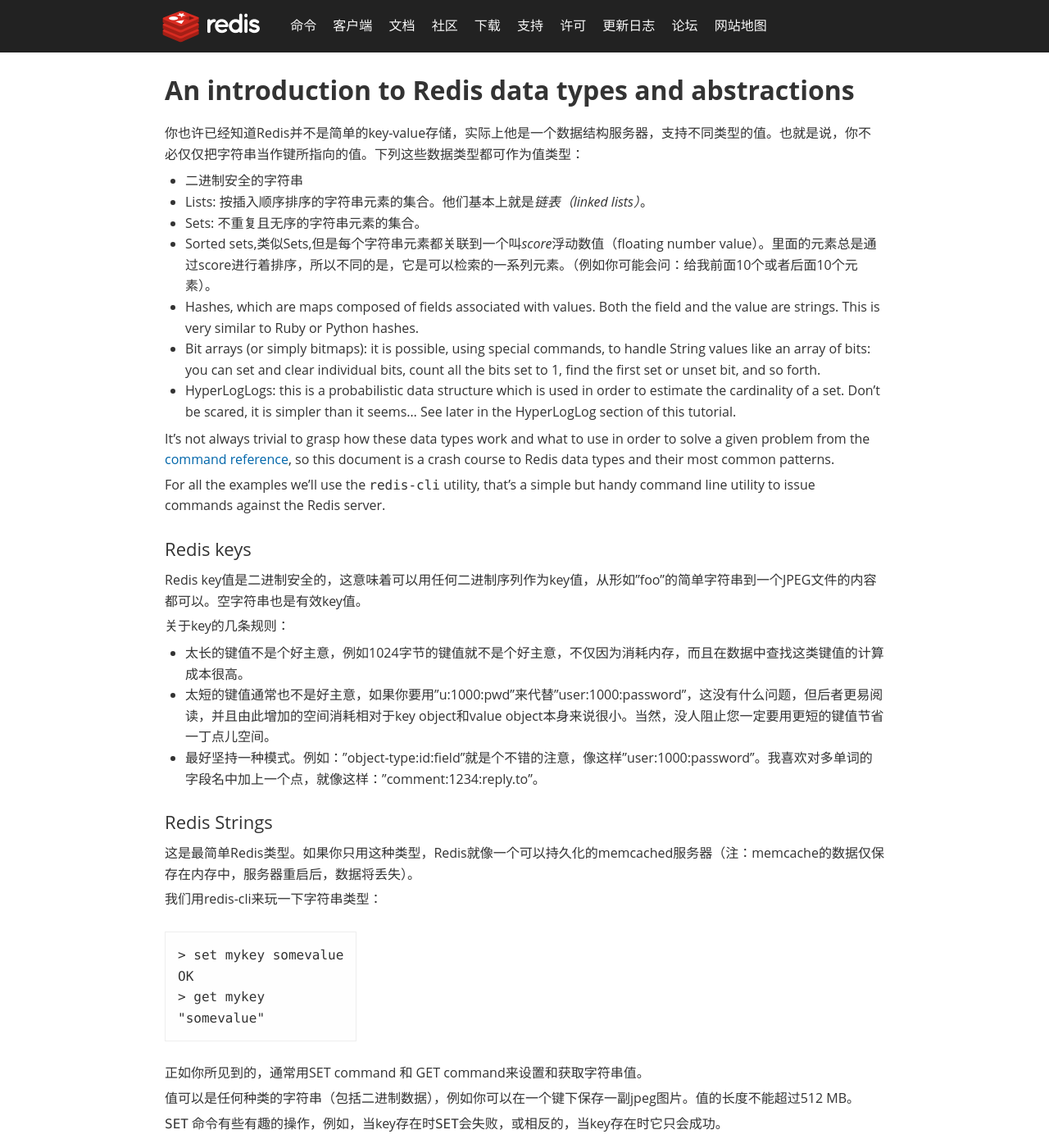
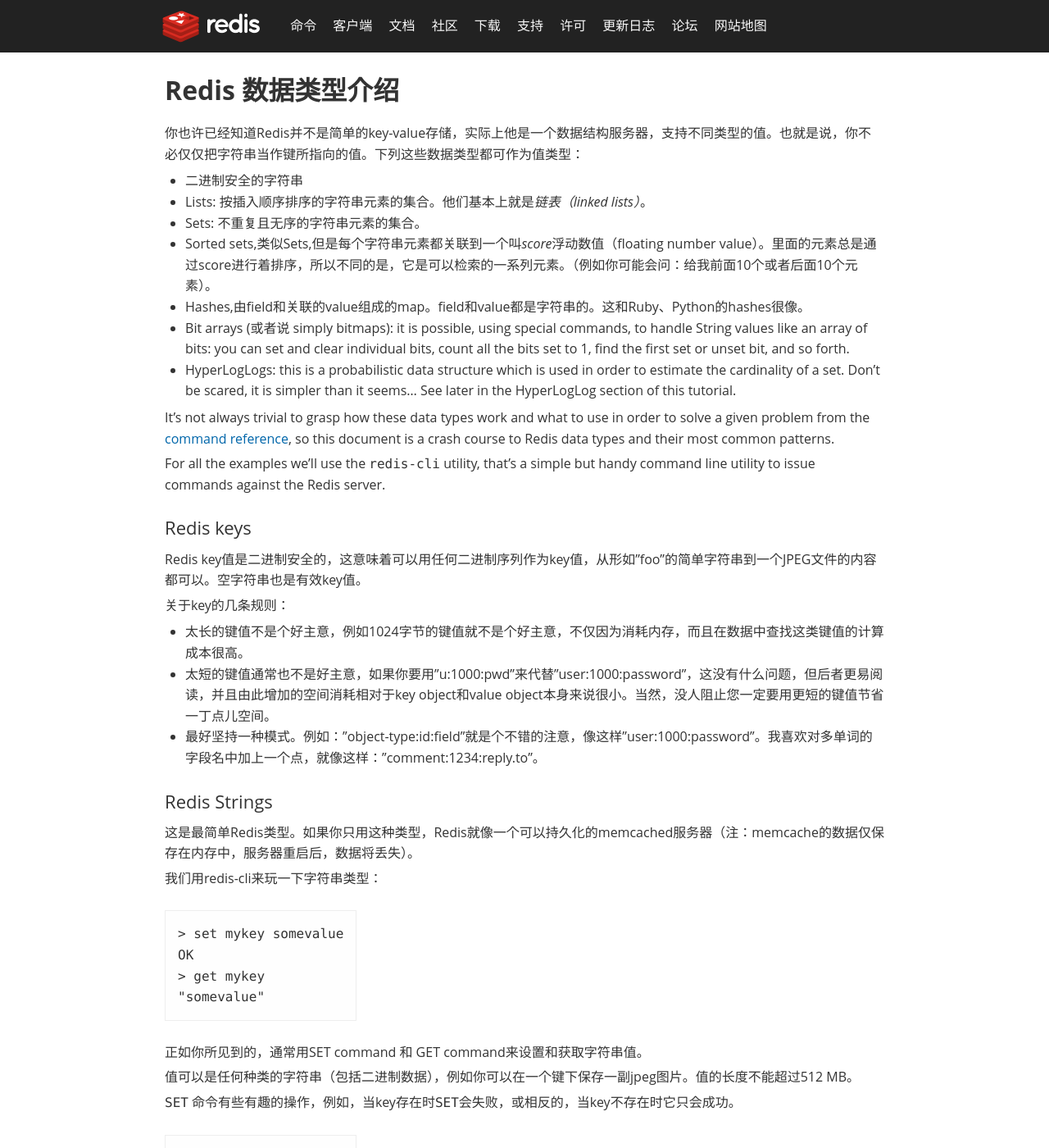
Before and after one commit to rediscn/rediscn, a Jekyll site: the page built from topics/data-types-intro.md, in a window 1280 px wide and 1400 px high. Shown: the whole window at 82% size. Built offline with Jekyll 4.4.1, drawn with Linux system fonts in a browser that asks for light colours; comment, search, counter and statistics services are not loaded.

Commit message:
更新论坛文章

```diff
--- a/index.html
+++ b/index.html
@@ -68,6 +68,7 @@
 <div class='home-intro home-section'>
 	<h2>最新论坛热文</h2>
 	<ul>
+		<li><a href="http://bbs.redis.cn/forum.php?mod=viewthread&tid=645" target="_blank">《Redis实战》红丸出品.pdf 电子书来了 [2016-4-20]</a></li>
 		<li><a href="http://bbs.redis.cn/forum.php?mod=viewthread&tid=641" target="_blank">Redis源码分析（三十六）--- Redis中的11大优秀设计 [2016-4-19]</a></li>
 		<li><a href="http://bbs.redis.cn/forum.php?mod=viewthread&tid=628" target="_blank">Redis源码分析（三十一）--- latency延迟分析处理 [2016-4-14]</a></li>
 		<li><a href="http://bbs.redis.cn/forum.php?mod=viewthread&tid=604" target="_blank">Redis源码分析（二十六）--- slowLog和hyperloglog [2016-4-11]</a></li>
--- a/topics/data-types-intro.md
+++ b/topics/data-types-intro.md
@@ -6,7 +6,7 @@
 disqusUrl: http://redis.cn/topics/data-types-intro.html
 ---
 
-An introduction to Redis data types and abstractions
+Redis 数据类型介绍
 ===
 
 你也许已经知道Redis并不是简单的key-value存储，实际上他是一个数据结构服务器，支持不同类型的值。也就是说，你不必仅仅把字符串当作键所指向的值。下列这些数据类型都可作为值类型：
@@ -15,10 +15,8 @@
 * Lists: 按插入顺序排序的字符串元素的集合。他们基本上就是*链表（linked lists）*。
 * Sets: 不重复且无序的字符串元素的集合。
 * Sorted sets,类似Sets,但是每个字符串元素都关联到一个叫*score*浮动数值（floating number value）。里面的元素总是通过score进行着排序，所以不同的是，它是可以检索的一系列元素。（例如你可能会问：给我前面10个或者后面10个元素）。
-* Hashes, which are maps composed of fields associated with values. Both the
-  field and the value are strings. This is very similar to Ruby or Python
-  hashes.
-* Bit arrays (or simply bitmaps): it is possible, using special commands, to
+* Hashes,由field和关联的value组成的map。field和value都是字符串的。这和Ruby、Python的hashes很像。
+* Bit arrays (或者说 simply bitmaps): it is possible, using special commands, to
   handle String values like an array of bits: you can set and clear individual
   bits, count all the bits set to 1, find the first set or unset bit, and so
   forth.
@@ -60,7 +58,7 @@
 
 值可以是任何种类的字符串（包括二进制数据），例如你可以在一个键下保存一副jpeg图片。值的长度不能超过512 MB。
 
-`SET` 命令有些有趣的操作，例如，当key存在时`SET`会失败，或相反的，当key存在时它只会成功。
+`SET` 命令有些有趣的操作，例如，当key存在时`SET`会失败，或相反的，当key不存在时它只会成功。
 
     > set mykey newval nx
     (nil)
```
